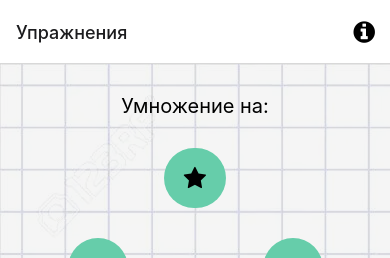
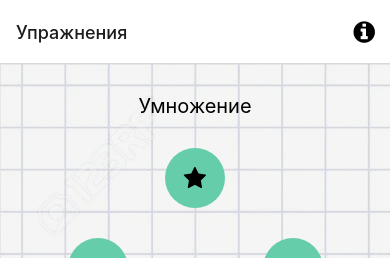
Before and after one commit to sdavkov/2x2, a React Native app: screen /Exercises in a window 390 px wide. Shown: the top 258 px of the page. Built offline with nearby package versions, Linux system fonts and the light colour scheme.

Commit message:
Added MultiplicationExercise model

```diff
--- /dev/null
+++ b/components/UI/MainButton.tsx
@@ -0,0 +1,22 @@
+import React from 'react'
+import { StyleSheet, TouchableOpacity } from 'react-native'
+
+const MainButton = (props: TouchableOpacity['props']) => {
+	return (
+		<TouchableOpacity {...props} style={[styles.button, props.style]} activeOpacity={0.6} />
+	)
+}
+
+const styles = StyleSheet.create({
+	button: {
+		backgroundColor: '#66cdaa',
+		borderRadius: 30,
+		minWidth: 60,
+		height: 60,
+		alignItems: 'center',
+		justifyContent: 'center',
+		paddingHorizontal: 10
+	},
+})
+
+export default MainButton
--- /dev/null
+++ b/models/MultiplicationExercise.ts
@@ -0,0 +1,75 @@
+import { Task } from "./types";
+
+export class MultiplicationExercise {
+	tasks: Array<Task>;
+	currentTask?: Task;
+
+	randomInteger(min: number, max: number) {
+		let rand = min + Math.random() * (max + 1 - min);
+		return Math.floor(rand);
+	}
+
+	getIncorrectFactor(factor: number) {
+		let incorrectFactor = 0;
+		if (factor <= 2) {
+			incorrectFactor = this.randomInteger(2, 6);
+		}
+		else if (factor === 3) {
+			incorrectFactor = this.randomInteger(2, 5);
+		}
+		else {
+			incorrectFactor = this.randomInteger(factor - 2, factor + 2);
+		}
+		return incorrectFactor;
+	}
+
+	fillAnswers(factor1: number, factor2: number) {
+		const answers: Array<number> = [];
+		const correctPosition = this.randomInteger(1, 4);
+		for (let i = 1; i < 5; i++) {
+			if (i === correctPosition) {
+				answers.push(factor1 * factor2);
+			}
+			else {
+				let incorrectFactor1 = this.getIncorrectFactor(factor1);
+				let incorrectFactor2 = this.getIncorrectFactor(factor2);
+				while ((factor1 === incorrectFactor1 && factor2 === incorrectFactor2)
+					|| answers.find(answer => answer === incorrectFactor1 * incorrectFactor2)) {
+					incorrectFactor1 = this.getIncorrectFactor(factor1);
+					incorrectFactor2 = this.getIncorrectFactor(factor2);
+				}
+				answers.push(incorrectFactor1 * incorrectFactor2);
+			}
+		}
+		return answers;
+	}
+
+	constructor(digit?: number) {
+		this.tasks = [];
+		const operator = 'x';
+
+		if (digit) {
+			while (this.tasks.length < 9) {
+				const factor2 = this.randomInteger(1, 9);
+				if (!this.tasks.find(task => task.factor2 === factor2)) {
+					this.tasks.push({ factor1: digit, factor2, operator, correctAnswer: digit * factor2, answers: this.fillAnswers(digit, factor2) });
+				}
+			}
+		} else {
+			while (this.tasks.length < 72) {
+				const factor1 = this.randomInteger(1, 9);
+				const factor2 = this.randomInteger(1, 9);
+				if (!this.tasks.find(task => task.factor1 === factor1 && task.factor2 === factor2)) {
+					this.tasks.push({ factor1, factor2, operator, correctAnswer: factor1 * factor2, answers: this.fillAnswers(factor1, factor2) });
+				}
+			}
+		}
+	}
+
+	run() {
+		if (this.tasks.length === 0) {
+			return;
+		}
+		this.currentTask = this.tasks[0];
+	}
+}
--- /dev/null
+++ b/models/types.ts
@@ -0,0 +1,7 @@
+export type Task = {
+	factor1: number;
+	factor2: number;
+	operator: 'x' | ':';
+	correctAnswer: number;
+	answers: Array<number>;
+}
--- a/package.json
+++ b/package.json
@@ -30,6 +30,7 @@
     "react": "17.0.2",
     "react-dom": "17.0.2",
     "react-native": "0.68.2",
+    "react-native-progress": "^5.0.0",
     "react-native-safe-area-context": "4.2.4",
     "react-native-screens": "~3.11.1",
     "react-native-web": "0.17.7"
--- a/screens/ExerciseScreen.tsx
+++ b/screens/ExerciseScreen.tsx
@@ -1,12 +1,45 @@
-import React from 'react'
-import { StyleSheet, View } from 'react-native'
+import React from 'react';
+import { ImageBackground, StyleSheet, Text, View } from 'react-native';
+import * as Progress from 'react-native-progress';
+import whitesquaredpaper from '../assets/images/white-squared-paper.webp';
+import MainButton from '../components/UI/MainButton';
+import { MonoText } from '../components/UI/StyledText';
+import { MultiplicationExercise } from '../models/MultiplicationExercise';
 
 const ExerciseScreen = () => {
-  return (
-	<View style={styles.container}>
+	const exercise = new MultiplicationExercise(3);
 
-	</View>
-  )
+	function startExercise() {
+		exercise.run();
+	}
+
+	return (
+		<ImageBackground
+			source={whitesquaredpaper}
+			imageStyle={{ opacity: 0.3 }}
+			style={styles.container}>
+			{exercise.currentTask ? (
+				<View>
+					<Progress.Bar progress={0.3} width={200} />
+					<Progress.Pie progress={0.4} size={50} />
+					<MonoText style={styles.question}>
+						{`${exercise.tasks[0].factor1} ${exercise.tasks[0].operator} ${exercise.tasks[0].factor2} = ?`}
+					</MonoText>
+					<View style={styles.answers}>
+						{exercise.tasks[0].answers.map(answer => (
+							<MainButton style={styles.button}>
+								<MonoText style={styles.buttonText}>{answer}</MonoText>
+							</MainButton>))}
+					</View>
+				</View>
+			) : (
+				<MainButton onPress={startExercise}>
+					<Text style={styles.buttonText}>Старт</Text>
+				</MainButton>
+			)
+			}
+		</ImageBackground >
+	)
 }
 
 const styles = StyleSheet.create({
@@ -14,6 +47,24 @@ const styles = StyleSheet.create({
 		flex: 1,
 		justifyContent: 'center',
 		alignItems: 'center'
+	},
+	question: {
+		fontSize: 40,
+		fontWeight: '500'
+	},
+	answers: {
+		flexDirection: 'row',
+		justifyContent: 'center',
+		flexWrap: 'wrap',
+		marginVertical: 30
+	},
+	button: {
+		marginHorizontal: 10,
+		marginBottom: 20
+	},
+	buttonText: {
+		fontSize: 25,
+		fontWeight: '500'
 	}
 })
 
--- a/screens/ExercisesScreen.tsx
+++ b/screens/ExercisesScreen.tsx
@@ -4,74 +4,44 @@ import React from 'react';
 import { MonoText } from '../components/UI/StyledText';
 import { FontAwesome } from '@expo/vector-icons';
 import whitesquaredpaper from '../assets/images/white-squared-paper.webp';
+import MainButton from '../components/UI/MainButton';
+import MultiplicationTable from '../constants/MultiplicationTable';
 
 export default function ExercisesScreen({ navigation }: RootTabScreenProps<"Exercises">) {
 
   function startExercise(digit?: number) {
-    navigation.navigate("Info");
+    navigation.navigate('Exercise');
   }
 
   return (
-    <ImageBackground source={whitesquaredpaper} imageStyle={{opacity: 0.3}}>
+    <ImageBackground source={whitesquaredpaper} imageStyle={{ opacity: 0.3 }}>
       <ScrollView>
         <View style={styles.container}>
-          <Text style={styles.title}>Умножение на:</Text>
-          <View style={styles.evenItems}>
-            <TouchableOpacity activeOpacity={0.6} >
-              <View style={styles.button}>
+          <Text style={styles.title}>Умножение</Text>
+          <View style={styles.items}>
+            <View style={styles.alongItem}>
+              <MainButton onPress={() => startExercise()}>
                 <FontAwesome name="star" size={24} color="black" />
-              </View>
-            </TouchableOpacity>
-          </View>
-          <View style={styles.oddItems}>
-            <TouchableOpacity activeOpacity={0.6} >
-              <View style={styles.button}>
-                <MonoText style={styles.buttonText}>2</MonoText>
-              </View>
-            </TouchableOpacity>
-            <TouchableOpacity activeOpacity={0.6} >
-              <View style={styles.button}>
-                <MonoText style={styles.buttonText}>3</MonoText>
-              </View>
-            </TouchableOpacity>
-          </View>
-          <View style={styles.evenItems}>
-            <TouchableOpacity activeOpacity={0.6} >
-              <View style={styles.button}>
-                <MonoText style={styles.buttonText}>4</MonoText>
-              </View>
-            </TouchableOpacity>
-          </View>
-          <View style={styles.oddItems}>
-            <TouchableOpacity activeOpacity={0.6} >
-              <View style={styles.button}>
-                <MonoText style={styles.buttonText}>5</MonoText>
-              </View>
-            </TouchableOpacity>
-            <TouchableOpacity activeOpacity={0.6} >
-              <View style={styles.button}>
-                <MonoText style={styles.buttonText}>6</MonoText>
-              </View>
-            </TouchableOpacity>
-          </View>
-          <View style={styles.evenItems}>
-            <TouchableOpacity activeOpacity={0.6} >
-              <View style={styles.button}>
-                <MonoText style={styles.buttonText}>7</MonoText>
-              </View>
-            </TouchableOpacity>
-          </View>
-          <View style={styles.oddItems}>
-            <TouchableOpacity activeOpacity={0.6} >
-              <View style={styles.button}>
-                <MonoText style={styles.buttonText}>8</MonoText>
-              </View>
-            </TouchableOpacity>
-            <TouchableOpacity activeOpacity={0.6} >
-              <View style={styles.button}>
-                <MonoText style={styles.buttonText}>9</MonoText>
-              </View>
-            </TouchableOpacity>
+              </MainButton>
+            </View>
+            {MultiplicationTable.map((item, index) => {
+              if ((index + 1) % 3 === 0) {
+                return (
+                  <View key={item} style={styles.alongItem}>
+                    <MainButton onPress={() => startExercise(item)}>
+                      <MonoText style={styles.buttonText}>{item}</MonoText>
+                    </MainButton>
+                  </View>)
+              }
+              else {
+                return (
+                  <View key={item} style={styles.pairItem}>
+                    <MainButton onPress={() => startExercise(item)}>
+                      <MonoText style={styles.buttonText}>{item}</MonoText>
+                    </MainButton>
+                  </View>)
+              }
+            })}
           </View>
         </View>
       </ScrollView>
@@ -90,15 +60,18 @@ const styles = StyleSheet.create({
     fontSize: 20,
     marginBottom: 30
   },
-  oddItems: {
-    width: '100%',
+  items: {
     flexDirection: 'row',
+    flexWrap: 'wrap',
+  },
+  pairItem: {
+    width: '50%',
     alignItems: 'center',
-    justifyContent: 'space-around',
+    justifyContent: 'center',
     marginBottom: 30,
   },
-  evenItems: {
-    flexDirection: 'row',
+  alongItem: {
+    width: '100%',
     alignItems: 'center',
     justifyContent: 'center',
     marginBottom: 30,
```
Also changed, not shown: 1 other file (tests, documents, lock files or other folders).
